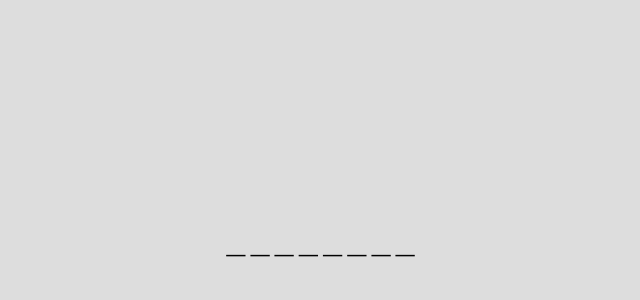
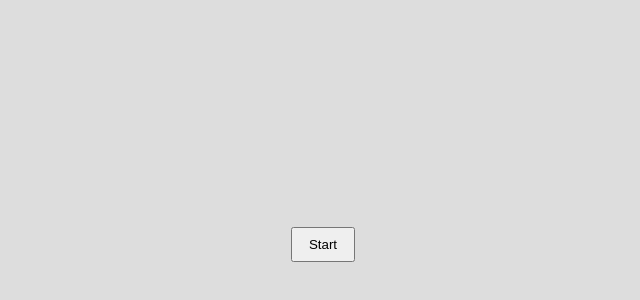
Before and after one commit to gawronskijakub/hangman, a React (Vite) app: page / in a window 1280 px wide. Shown: the part 136-436 px from the top of the page, without its empty margins (317-957 px from the left). Built offline with nearby package versions, Linux system fonts and the light colour scheme.

Commit message:
Added most of the logic - fetching random word from API & guessing

```diff
--- a/src/components/Main/Main.module.scss
+++ b/src/components/Main/Main.module.scss
@@ -9,3 +9,7 @@
 	font-family: monospace;
 	letter-spacing: 5px;
 }
+
+.button {
+	padding: 8px 16px;
+}
--- a/src/components/Main/Main.tsx
+++ b/src/components/Main/Main.tsx
@@ -1,15 +1,37 @@
 import { KeyboardEvent, useState } from 'react';
+
+import { Result } from '@/components/Result';
 
 import styles from './Main.module.scss';
 
 export const Main = (): JSX.Element => {
-	const wordToGuess = 'alphabet';
-	const [word, setWord] = useState('_'.repeat(wordToGuess.length));
+	const [isLoading, setIsLoading] = useState(false);
+	const [isPlaying, setIsPlaying] = useState(false);
+	const [wordToGuess, setWordToGuess] = useState('');
+	const [word, setWord] = useState('');
+	const [mistakes, setMistakes] = useState(0);
 
-	const printLetter = (ev: KeyboardEvent) => {
+	const getRandomWord = async () => {
+		const res = fetch('https://api.api-ninjas.com/v1/randomword?type=noun', {
+			headers: {
+				'X-Api-Key': import.meta.env.VITE_API_KEY,
+			},
+		});
+
+		return res;
+	};
+
+	const guessLetter = (ev: KeyboardEvent) => {
 		const keyPressed = ev.key;
 
-		if (!wordToGuess.includes(keyPressed)) return;
+		if (!isPlaying) {
+			return;
+		}
+
+		if (!wordToGuess.includes(keyPressed)) {
+			setMistakes((m) => m + 1);
+			return;
+		}
 
 		const indices = [...wordToGuess].map((el, index) => (el === keyPressed ? index : '')).filter(String);
 
@@ -26,10 +48,38 @@ export const Main = (): JSX.Element => {
 		<main
 			className={styles.main}
 			tabIndex={-1}
-			onKeyDown={printLetter}
+			onKeyDown={guessLetter}
 		>
-			<p>{word}</p>
-			<p>{!word.includes('_') && 'BRAVO'}</p>
+			<button
+				className={styles.button}
+				onClick={async () => {
+					setIsPlaying(true);
+					setIsLoading(true);
+					setMistakes(0);
+
+					await getRandomWord()
+						.then((res) => res.json())
+						.then(({ word }) => {
+							setWordToGuess(word.toLowerCase());
+							setIsLoading(false);
+
+							return word;
+						})
+						.then((resultWord) => {
+							setWord('_'.repeat(resultWord.length));
+						});
+				}}
+			>
+				Start
+			</button>
+			{isLoading ? <p>Loading...</p> : <p>{word}</p>}
+			{isPlaying && <p>{`Mistakes: ${mistakes}`}</p>}
+			<Result
+				isPlaying={isPlaying}
+				setIsPlaying={setIsPlaying}
+				word={word}
+				mistakes={mistakes}
+			/>
 		</main>
 	);
 };
--- /dev/null
+++ b/src/components/Result/Result.tsx
@@ -0,0 +1,24 @@
+import { Dispatch, SetStateAction, useEffect, useState } from 'react';
+
+interface IResultProps {
+	isPlaying: boolean;
+	setIsPlaying: Dispatch<SetStateAction<boolean>>;
+	word: string;
+	mistakes: number;
+}
+
+export const Result = ({ isPlaying, setIsPlaying, word, mistakes }: IResultProps): JSX.Element | null => {
+	const [resultText, setResultText] = useState('');
+
+	useEffect(() => {
+		if (mistakes === 7) {
+			setResultText('You lost...');
+			setIsPlaying(false);
+		} else if (word.length > 0 && !word.includes('_')) {
+			setResultText('Congratulations');
+			setIsPlaying(false);
+		}
+	}, [word, mistakes]);
+
+	return !isPlaying && resultText ? <p>{resultText}</p> : null;
+};
--- /dev/null
+++ b/src/components/Result/index.tsx
@@ -0,0 +1,2 @@
+import { Result } from './Result';
+export { Result };
```
Also changed, not shown: 1 other file (tests, documents, lock files or other folders).
